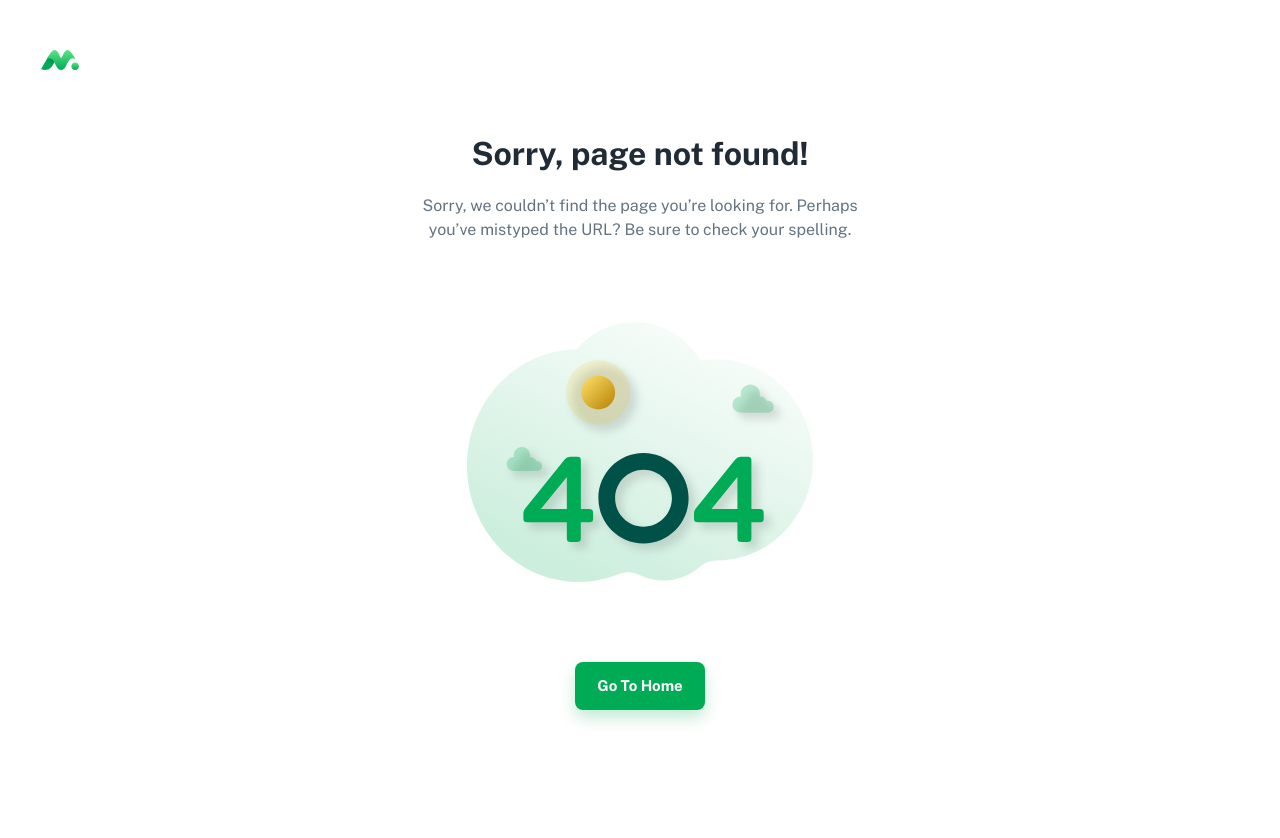
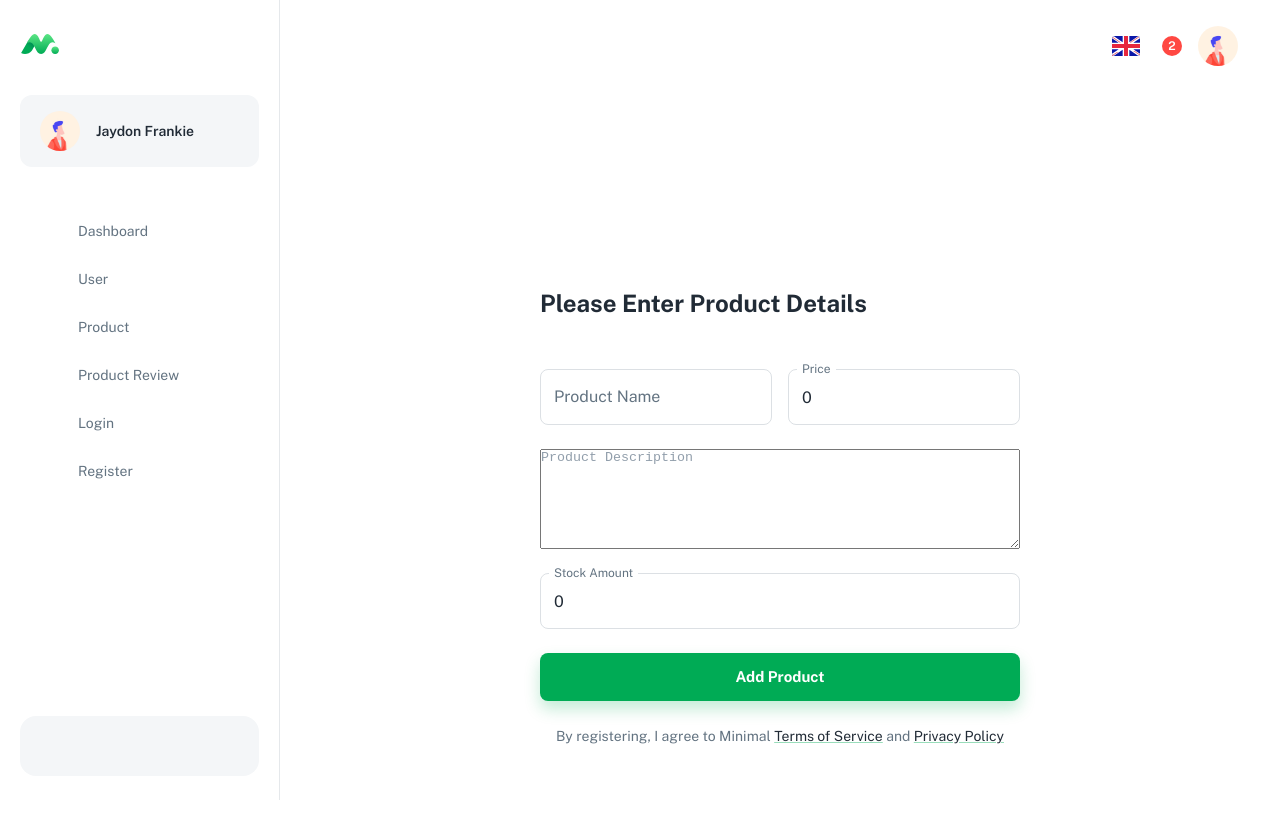
Before and after one commit to AstewayYiheyis/Gulit-Online-Shopping-Frontend, a React (Create React App) app: page /dashboard/product in a window 1280 px wide. Before the commit this address led to /404. Shown: the top 838 px of the page. Before the commit the page ends 800 px from the top, so only its background shows below. Built offline with nearby package versions, Linux system fonts and the light colour scheme; a web font is replaced by a local one.

Commit message:
product and address update

```diff
--- a/src/index.js
+++ b/src/index.js
@@ -15,17 +15,17 @@ import { APIConfig } from "./store/Api-Config";
 
 // ----------------------------------------------------------------------
 
-const base = "http://172.19.143.222:8080/";
+const base = "http://localhost:8080/";
 
 ReactDOM.render(
   <APIConfig.Provider
     value={{
-      ProductAPI: base + "products/",
+      productAPI: base + "products/",
       CardAPI: base + "cart/",
       orderAPI: base + "orders/",
       userAPI: base + "users/",
-      loginAPI: base + "login",
-      addressAPI: base + "addresses"
+      loginAPI: base + "login/",
+      addressAPI: base + "addresses/",
     }}
   >
     <HelmetProvider>
--- a/src/layouts/AddressForm.js
+++ b/src/layouts/AddressForm.js
@@ -20,7 +20,6 @@ export default function AddressForm() {
   //const userAPI = "http://172.19.143.222:8080/users/";
   console.log(addressAPI);
   const navigate = useNavigate();
-  const [showPassword, setShowPassword] = useState(false);
 
   const RegisterSchema = Yup.object().shape({
     streetAddress: Yup.string()
@@ -69,10 +68,10 @@ export default function AddressForm() {
             response == "") {
             alert("error happened during Address registry. try again ");
 
-            navigate("/address", { replace: true });
+            navigate("/addresses", { replace: true });
           } else {
             alert("Address registration is successful.");
-            navigate("/", { replace: true });
+            navigate("/dashboard", { replace: true });
 
             return response;
           }
--- /dev/null
+++ b/src/layouts/ProductInputForm.js
@@ -0,0 +1,163 @@
+import * as Yup from "yup";
+import { useState, useContext } from "react";
+import { Icon } from "@iconify/react";
+import { useFormik, Form, FormikProvider } from "formik";
+import { useNavigate } from "react-router-dom";
+import { Stack, TextField, TextareaAutosize} from "@mui/material";
+import { LoadingButton } from "@mui/lab";
+import axios from "axios";
+import { APIConfig } from "src/store/Api-Config";
+
+// ----------------------------------------------------------------------
+
+export default function ProductInputForm() {
+  const APIs = useContext(APIConfig);
+  const productAPI = APIs.productAPI;
+
+  //const userAPI = "http://172.19.143.222:8080/users/";
+  console.log(productAPI);
+  const navigate = useNavigate();
+
+  const RegisterSchema = Yup.object().shape({
+    productName: Yup.string()
+      .required("Product name is required"),
+    stockAmount: Yup.string()
+    .required("Amount in Stock is required"),
+    price: Yup.string()
+    .required("Price is required"),
+    // category: Yup.string()
+    // .required("Category is required"),
+    // brand: Yup.string()
+    // .required("Brand is required"),
+  });
+
+  const formik = useFormik({
+    initialValues: {
+      productName: "",
+      description: "",
+      stockAmount: 0,
+      price: 0.00,
+      brand: null,
+      category: null
+    },
+    validationSchema: RegisterSchema,
+    onSubmit: () => {
+      const headers = {
+        "Access-Control-Allow-Origin": "*",
+      };
+
+      console.log("inside user registration-POST request");
+
+      console.log(productAPI);
+
+      const data = {
+        name: formik.values.productName,
+        description: formik.values.description,
+        isActive: true,
+        quantity: formik.values.stockAmount,
+        price: formik.values.price,
+        orderItems: [],
+        category: formik.values.category,
+        brand: formik.values.brand,
+        images: [],
+        cartItems: []
+      };
+
+      axios
+        .post(productAPI, data, { headers })
+        .then((res) => {
+          const response = res.data;
+          if (
+            response == null ||
+            response == "") {
+            alert("error happened during Product registry. try again ");
+
+            navigate("product", { replace: true });
+          } else {
+            alert("Product registration is successful.");
+            navigate("products", { replace: true });
+
+            return response;
+          }
+        })
+        .catch((error) => {
+          console.log(error.message);
+          alert("error happened Product registration. Check your data first");
+        });
+        console.log(data);
+    },
+  });
+
+  const { errors, touched, handleSubmit, getFieldProps } = formik;
+
+  return (
+    <FormikProvider value={formik}>
+      <Form autoComplete="off" noValidate onSubmit={handleSubmit}>
+        <Stack spacing={3}>
+          <Stack direction={{ xs: "column", sm: "row" }} spacing={2}>
+            <TextField
+              fullWidth
+              label="Product Name"
+              {...getFieldProps("productName")}
+              error={Boolean(touched.productName && errors.productName)}
+              helperText={touched.productName && errors.productName}
+            />
+
+        <TextField
+            fullWidth
+            label="Price"
+            {...getFieldProps("price")}
+            error={Boolean(touched.price && errors.price)}
+            helperText={touched.price && errors.price}
+          />
+
+            {/* <TextField
+            fullWidth
+            label="Brand"
+            {...getFieldProps("brand")}
+            error={Boolean(touched.brand && errors.brand)}
+            helperText={touched.brand && errors.brand}
+          /> */}
+          </Stack>
+
+          <TextareaAutosize
+              fullWidth
+            placeholder="Product Description"
+            area-label="Product Description"
+            style={{ minHeight: 100 }}
+            {...getFieldProps("description")}
+              error={Boolean(touched.description && errors.description)}
+              helperText={touched.description && errors.description}
+            />
+
+          <TextField
+            fullWidth
+            label="Stock Amount"
+            {...getFieldProps("stockAmount")}
+            error={Boolean(touched.stockAmount && errors.stockAmount)}
+            helperText={touched.stockAmount && errors.stockAmount}
+          />
+
+
+
+        {/* <TextField
+            fullWidth
+            label="Category"
+            {...getFieldProps("category")}
+            error={Boolean(touched.category && errors.category)}
+            helperText={touched.category && errors.category}
+          /> */}
+
+          <LoadingButton
+            fullWidth
+            size="large"
+            type="submit"
+            variant="contained"
+          >
+            Add Product
+          </LoadingButton>
+        </Stack>
+      </Form>
+    </FormikProvider>
+  );
+}
--- /dev/null
+++ b/src/pages/ProductInput.js
@@ -0,0 +1,67 @@
+import { Link as RouterLink } from "react-router-dom";
+import { styled } from "@mui/material/styles";
+import { Box, Card, Link, Container, Typography } from "@mui/material";
+import Page from "../components/Page";
+import ProductInputForm from "../layouts/ProductInputForm"
+
+
+// ----------------------------------------------------------------------
+
+const RootStyle = styled(Page)(({ theme }) => ({
+  [theme.breakpoints.up("md")]: {
+    display: "flex",
+  },
+}));
+
+const SectionStyle = styled(Card)(({ theme }) => ({
+  width: "100%",
+  maxWidth: 464,
+  display: "flex",
+  flexDirection: "column",
+  justifyContent: "center",
+  margin: theme.spacing(2, 0, 2, 2),
+}));
+
+const ContentStyle = styled("div")(({ theme }) => ({
+  maxWidth: 480,
+  margin: "auto",
+  display: "flex",
+  minHeight: "100vh",
+  flexDirection: "column",
+  justifyContent: "center",
+  padding: theme.spacing(12, 0)
+}));
+
+// ----------------------------------------------------------------------
+
+export default function ProductInput() {
+  return (
+    <RootStyle title="Register | Minimal-UI">
+      <Container>
+        <ContentStyle>
+          <Box sx={{ mb: 5 }}>
+            <Typography variant="h4" gutterBottom>
+              Please Enter Product Details
+            </Typography>
+          </Box>
+          <ProductInputForm />
+
+          <Typography
+            variant="body2"
+            align="center"
+            sx={{ color: "text.secondary", mt: 3 }}
+          >
+            By registering, I agree to Minimal&nbsp;
+            <Link underline="always" sx={{ color: "text.primary" }}>
+              Terms of Service
+            </Link>
+            &nbsp;and&nbsp;
+            <Link underline="always" sx={{ color: "text.primary" }}>
+              Privacy Policy
+            </Link>
+          </Typography>
+        </ContentStyle>
+      </Container>
+    </RootStyle>
+  );
+}
--- a/src/routes.js
+++ b/src/routes.js
@@ -11,6 +11,7 @@ import Blog from "./pages/Blog";
 import User from "./pages/User";
 import Address from "./pages/Address";
 import NotFound from "./pages/Page404";
+import ProductInput from "./pages/ProductInput";
 
 import ProductDetail from "./pages/ProductDetail";
 import Cart from "./layouts/Cart";
@@ -26,7 +27,8 @@ export default function Router() {
         { path: "app", element: <DashboardApp /> },
         { path: "user", element: <User /> },
         { path: "products", element: <Products /> },
-        {path: "address", element: <Address/>},
+        {path: "product", element: <ProductInput/>},
+        {path: "addresses", element: <Address/>},
         { path: "checkout", element: <Cart /> },
         { path: "products/:id", element: <ProductDetail /> },
         { path: "blog", element: <Blog /> },
```
